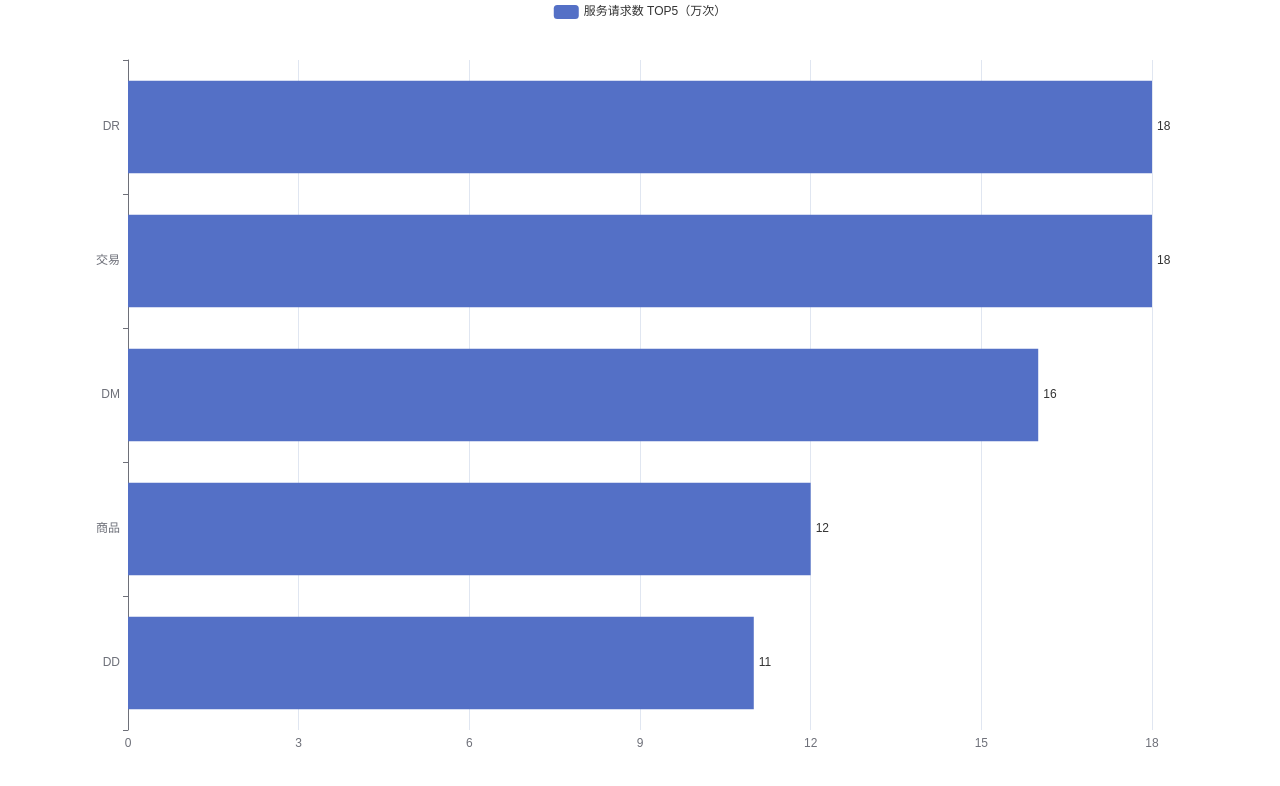
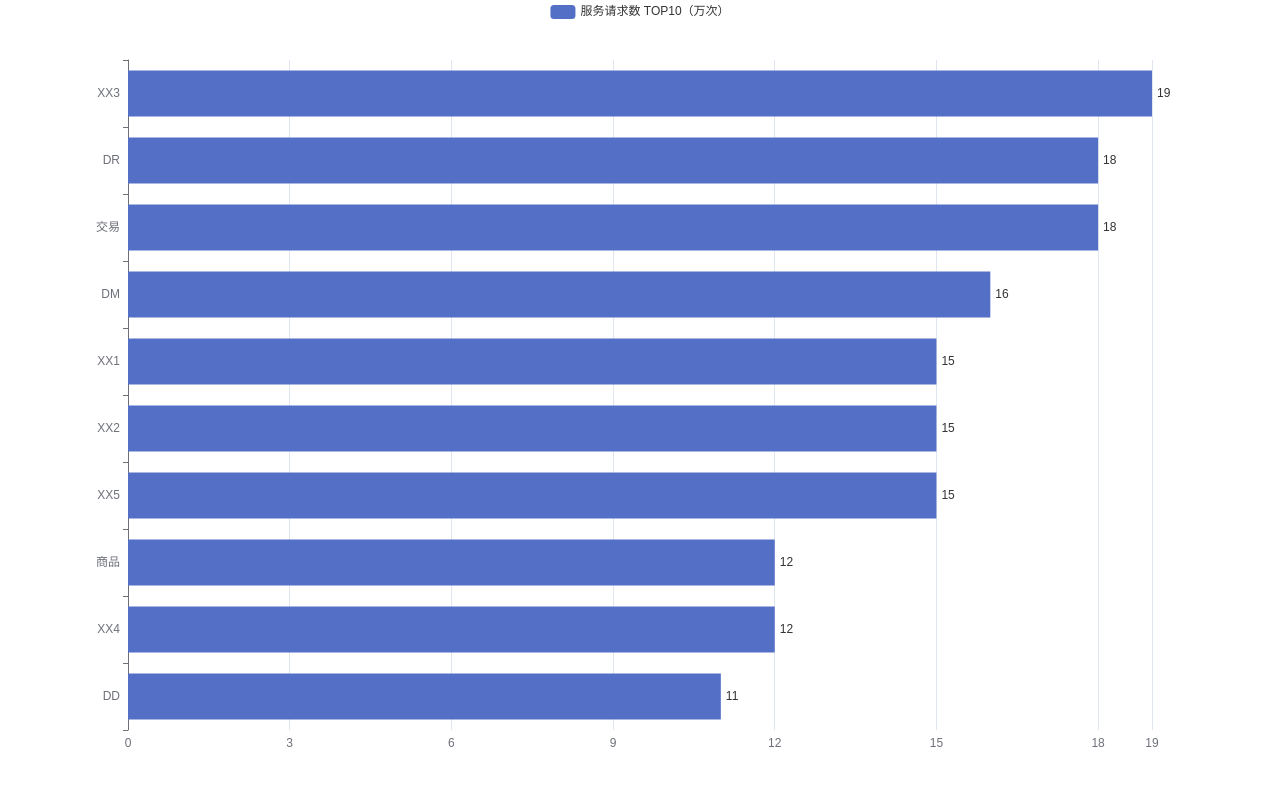
Before and after one commit to lw1984/react-5nqoan, a plain HTML site: page 服务请求数 TOP 5.html in a window 1280 px wide. Drawn offline with nearby package versions, Linux system fonts and the light colour scheme.

Commit message:
1 file modified

```diff
--- a/服务请求数 TOP 5.html
+++ b/服务请求数 TOP 5.html
@@ -40,7 +40,7 @@ var option;
 
 
 var data = [];
-for (let i = 0; i < 5; ++i) {
+for (let i = 0; i < 10; ++i) {
     data.push(Math.round(Math.random() * 10+10));
 }
 
@@ -50,15 +50,15 @@ option = {
     },
     yAxis: {
         type: 'category',
-        data: ['DR', 'DD', 'DM', '商品', '交易'],
+        data: ['DR', 'DD', 'DM', '商品', '交易', 'XX1', 'XX2', 'XX3', 'XX4', 'XX5'],
         inverse: true,
         animationDuration: 300,
         animationDurationUpdate: 300,
-        max: 4 // only the largest 3 bars will be displayed
+        max: 9 // only the largest 3 bars will be displayed
     },
     series: [{
         realtimeSort: true,
-        name: '服务请求数 TOP5（万次）',
+        name: '服务请求数 TOP10（万次）',
         type: 'bar',
         data: data,
         label: {
```
